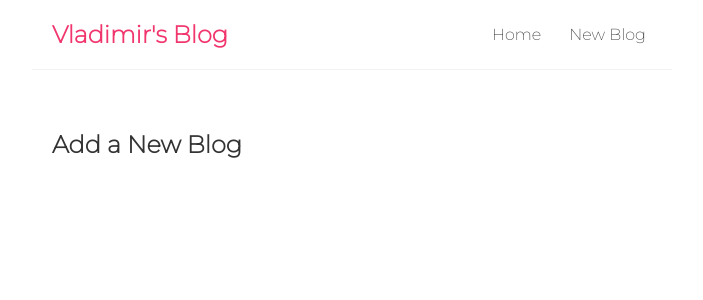
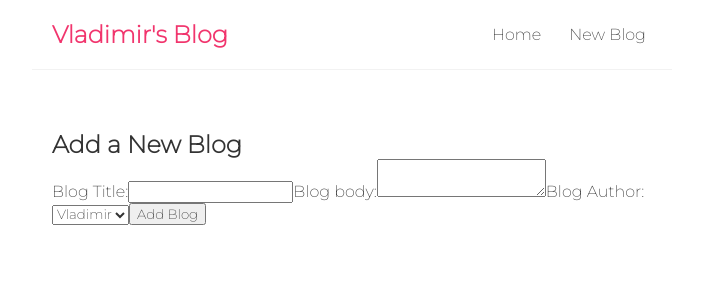
Before and after one commit to DevVlady/vlads-blog-app, a React (Create React App) app: page /create in a window 1280 px wide. Shown: the top 300 px of the page, without its empty margins (288-991 px from the left). Built offline with nearby package versions, Linux system fonts and the light colour scheme.

Commit message:
Inisde the create.js file I added the form that will be displayed allowing the user to create a new blog post.

```diff
--- a/src/Create.js
+++ b/src/Create.js
@@ -2,6 +2,24 @@ const Create = () => {
     return (
         <div className="create">
             <h2>Add a New Blog</h2>
+            <form>
+                <label>Blog Title:</label>
+                <input
+                    type="text"
+                    required
+                />
+                <label>Blog body:</label>
+                <textarea
+                    type="text"
+                    required
+                ></textarea>
+                <label>Blog Author:</label>
+                <select>
+                    <option value="Vladimir">Vladimir</option>
+                    <option value="Briana">Briana</option>
+                </select>
+                <button>Add Blog</button>
+            </form>
         </div>
     );
 }
```
Also changed, not shown: src/index.css (line endings or trailing spaces).
